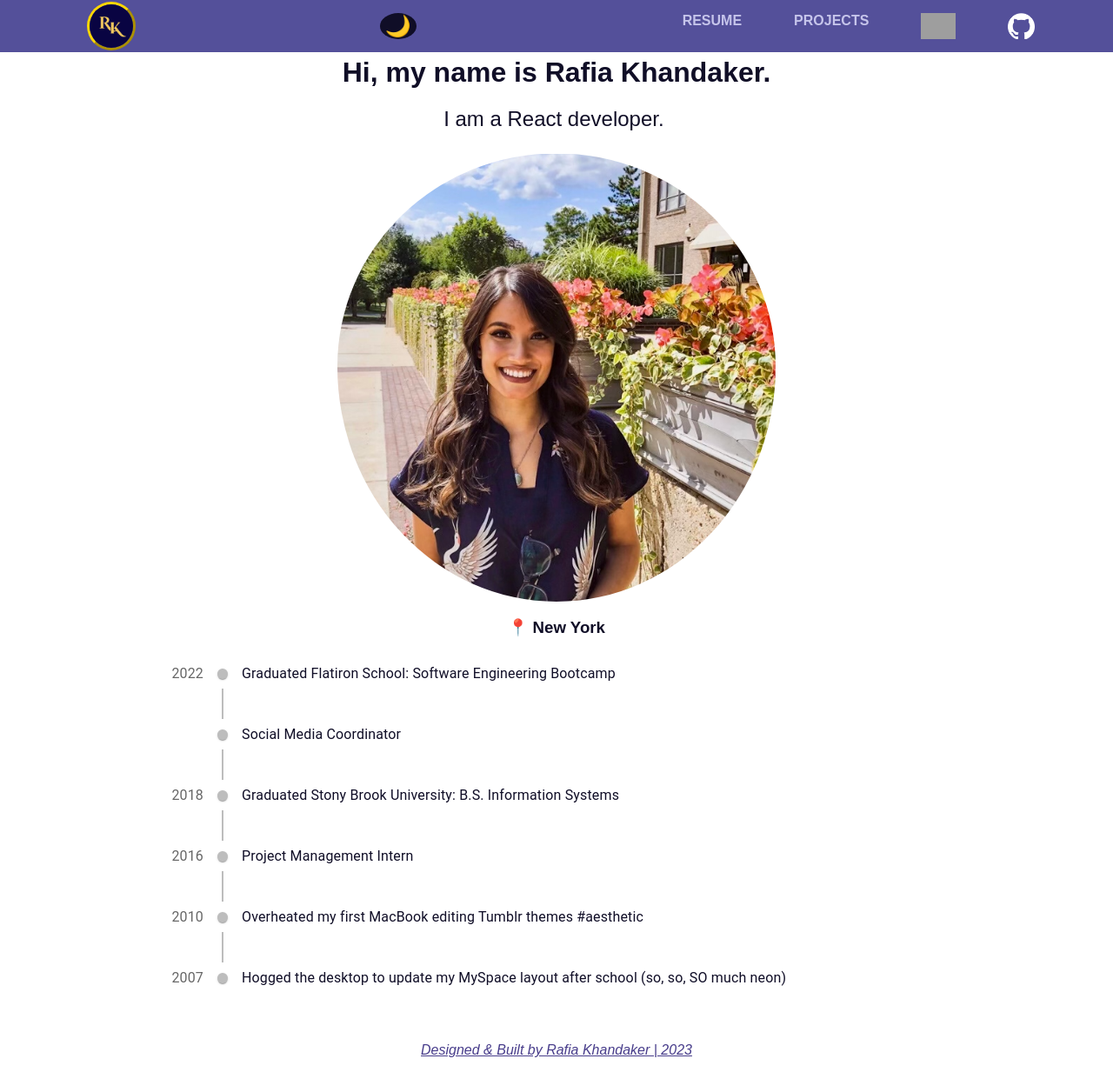
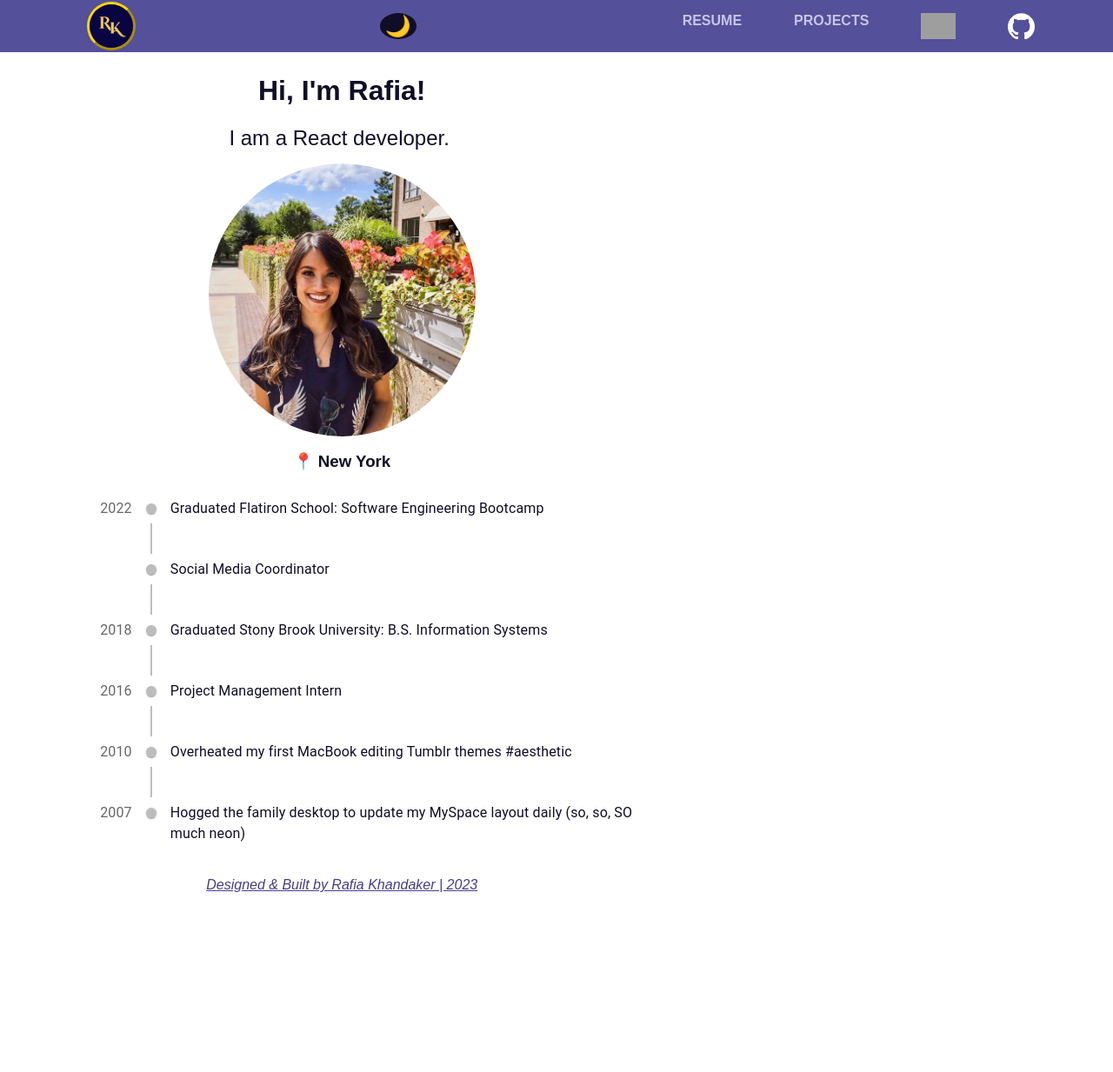
Before and after one commit to RafiaJK/portfolio, a React (Create React App) app: page / in a window 1280 px wide. Shown: the whole page at 87% size. After the commit the page ends 1043 px from the top, so only its background shows below. Built offline with nearby package versions, Linux system fonts and the light colour scheme; grey boxes are pictures that could not be loaded.

Commit message:
Fixed issue where elements would overlap navbar

```diff
--- a/src/App.css
+++ b/src/App.css
@@ -1,6 +1,8 @@
 .App {
   /* text-align: center; */
   margin-top: 65px;
+  z-index: 1;
+  position: absolute;
 }
 
 .App-logo {
@@ -50,6 +52,7 @@
 body {
   padding: 0;
   font-family: 'Poppins', sans-serif;
+
 }
 
 
--- a/src/CodingTimeline.js
+++ b/src/CodingTimeline.js
@@ -11,7 +11,7 @@ import TimelineOppositeContent, {
 
 export default function OppositeContentTimeline() {
   return (
-    <Timeline
+    <Timeline className="home-timeline"
       sx={{
         [`& .${timelineOppositeContentClasses.root}`]: {
           flex: 0.2,
@@ -80,7 +80,7 @@ export default function OppositeContentTimeline() {
         <TimelineSeparator>
           <TimelineDot />
         </TimelineSeparator>
-        <TimelineContent>Hogged the desktop to update my MySpace layout after school (so, so, SO much neon)</TimelineContent>
+        <TimelineContent>Hogged the family desktop to update my MySpace layout daily (so, so, SO much neon)</TimelineContent>
       </TimelineItem>
     </Timeline>
   );
--- a/src/Home.css
+++ b/src/Home.css
@@ -10,3 +10,8 @@
 .Home{
     text-align: center;
 }
+
+.typing-animation{
+    position:relative;
+    z-index: -1;
+}
--- a/src/Home.js
+++ b/src/Home.js
@@ -7,7 +7,7 @@ import CodingTimeline from './CodingTimeline';
 function Home() {
   return (
     <div className="Home">
-      <h1>Hi, my name is Rafia Khandaker.</h1>
+      <h1>Hi, I'm Rafia!</h1>
 
       <TypeAnimation
       sequence={[
--- /dev/null
+++ b/src/Projects.css
@@ -0,0 +1,4 @@
+.demo-video{
+    position:absolute;
+    z-index: -1;
+}
--- a/src/Projects.js
+++ b/src/Projects.js
@@ -1,4 +1,5 @@
 import './App.css';
+import './Projects.css';
 
 function Projects() {
 
@@ -33,7 +34,7 @@ function Projects() {
                     <li>Built out a full CRUD functionality for users to personalize their accounts.</li>
                 </ul>
 
-            <div style={demoStyle}><iframe src="https://www.loom.com/embed/f5d11dd1012e4979aa00ed4229557c05" frameborder="0" webkitallowfullscreen mozallowfullscreen allowfullscreen style={demoFullSize}></iframe></div>
+            <div style={demoStyle} className="demo-video"><iframe src="https://www.loom.com/embed/f5d11dd1012e4979aa00ed4229557c05" frameborder="0" webkitallowfullscreen mozallowfullscreen allowfullscreen style={demoFullSize}></iframe></div>
 
             <h3>
                 <span>FiDi Dining Guide | </span> <a href="https://github.com/RafiaJK/flatiron-FiDi-Dining" target="_blank">View Code</a>
@@ -47,7 +48,7 @@ function Projects() {
                     <li>Developed an API of location listings in a SQLite database with the ability to persist data for new listings.</li>
                 </ul>
 
-            <div style={demoStyle}><iframe src="https://www.loom.com/embed/0c6e2872954647edb93a54f3b38b32f8" frameborder="0" webkitallowfullscreen mozallowfullscreen allowfullscreen style={demoFullSize}></iframe></div>
+            <div style={demoStyle} className="demo-video"><iframe src="https://www.loom.com/embed/0c6e2872954647edb93a54f3b38b32f8" frameborder="0" webkitallowfullscreen mozallowfullscreen allowfullscreen style={demoFullSize}></iframe></div>
         </div>
     );
 }
--- a/src/nav.css
+++ b/src/nav.css
@@ -107,6 +107,8 @@
 
     .navlinks.active {
         width: 270px;
+        position:absolute;
+        z-index: 2;
     }
 
     .navlinks ul {
```
